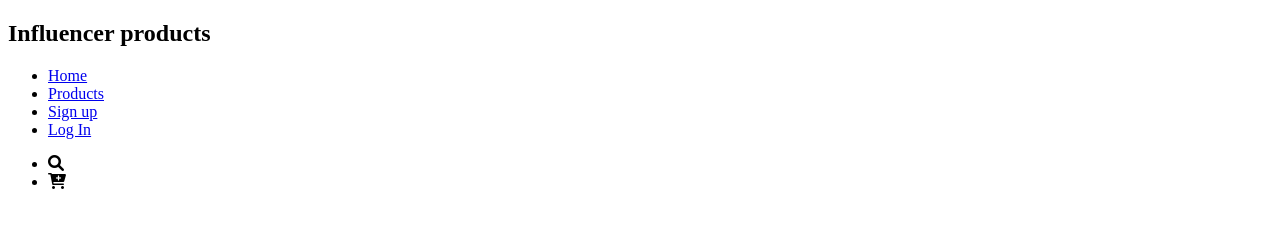
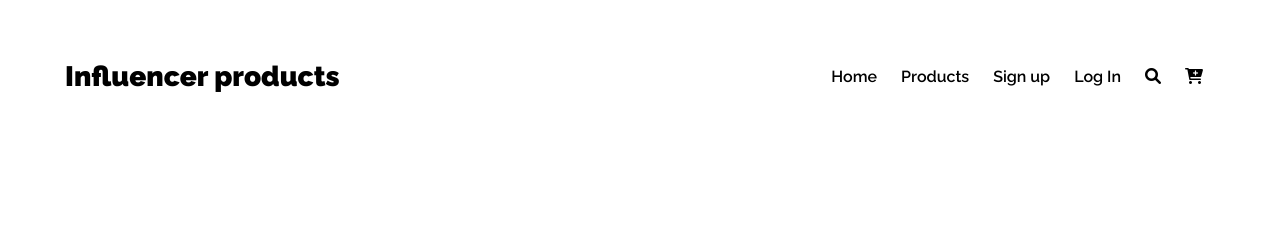
Before and after one commit to MajedHasan/p-hero-assignment-02, a plain HTML site: page index.html in a window 1280 px wide. Drawn offline with Linux system fonts and the light colour scheme.

Commit message:
Header Added

```diff
--- a/css/style.css
+++ b/css/style.css
@@ -22,7 +22,7 @@ body{
     margin-left: 12px;
 }
 .container{
-    max-width: 1250px;
+    max-width: 1150px;
     width: 100%;
     margin: auto;
 }
@@ -33,6 +33,40 @@ section{
 
 
 /* -------------------- Header --------------------- */
+header{
+    padding: 60px 0;
+}
+header .content-wrapper{
+    display: flex;
+    justify-content: space-between;
+    align-items: center;
+}
+header .content-wrapper .logo h2{
+    font-size: 28px;
+    font-weight: 700;
+}
+header .content-wrapper .menu{
+    display: flex;
+    justify-content: space-between;
+    align-items: center;
+}
+header .content-wrapper .menu ul{
+    list-style: none;
+    display: flex;
+    justify-content: center;
+    align-items: center;
+}
+header .content-wrapper .menu ul li{
+    margin: 0 12px;
+}
+header .content-wrapper .menu ul li a{
+    text-decoration: none;
+    color: #000000;
+    font-weight: 600;
+}
+header .content-wrapper .menu ul li i{
+    cursor: pointer;
+}
 /* --------------xxx--- Header ---xxx--------------- */
 
 
--- a/index.html
+++ b/index.html
@@ -18,6 +18,9 @@
     <link rel="stylesheet" href="https://cdnjs.cloudflare.com/ajax/libs/font-awesome/6.0.0-beta3/css/all.min.css"
         integrity="sha512-Fo3rlrZj/k7ujTnHg4CGR2D7kSs0v4LLanw2qksYuRlEzO+tcaEPQogQ0KaoGN26/zrn20ImR1DfuLWnOo7aBA=="
         crossorigin="anonymous" referrerpolicy="no-referrer" />
+
+    <!-- Main Style Sheet -->
+    <link rel="stylesheet" href="./css/style.css">
 
 </head>
 
```
